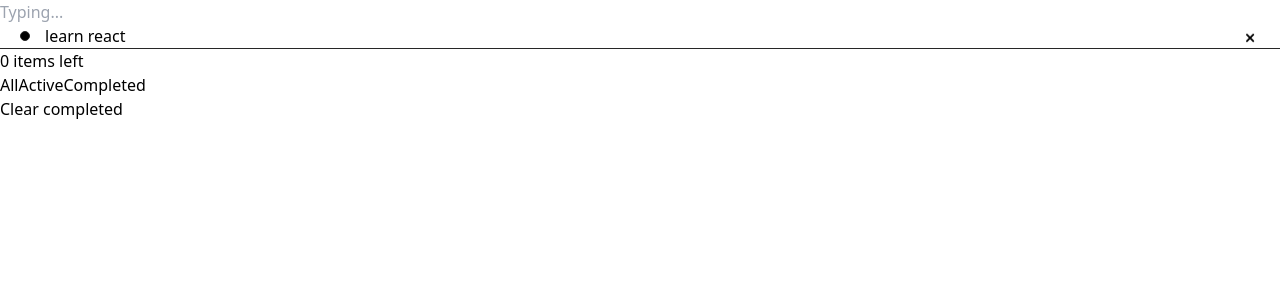
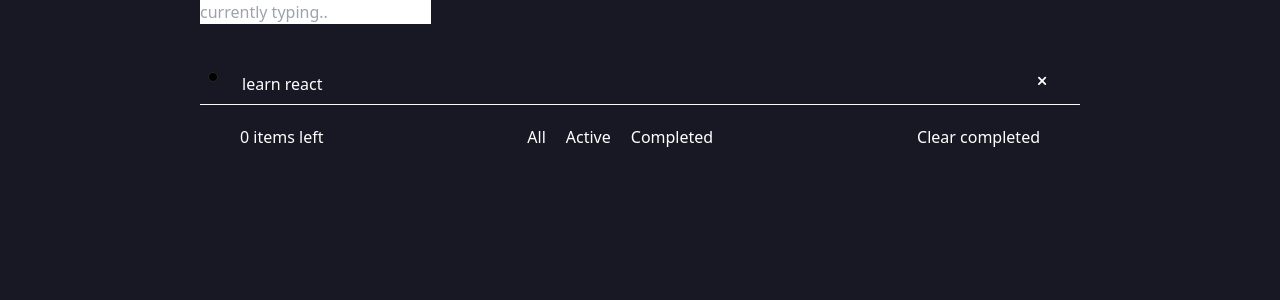
Before and after one commit to didiersnake/todo-app, a React (Create React App) app: page / in a window 1280 px wide. Shown: the top 300 px of the page. Built offline with nearby package versions, Linux system fonts and the light colour scheme; the HTML template or start-up script is replaced by a standard one.

Commit message:
delete item fixed

```diff
--- a/src/components/TodoItem.js
+++ b/src/components/TodoItem.js
@@ -11,14 +11,19 @@ const TodoItem = ({ id, status_, text, onClick, deleteI}) => {
       onClick(!status, id, status_, text)
     };
   return (
-    <div className="label">
-      <div
-        className={Boolean(status) ? "active" : "active completed"}
-        onClick={toggle}
-
-      />
-      <p>{text}</p>
-      <div className="gg-close-r" onClick={() => deleteI(id)}></div>
+    <div className="flex justify-between p-2 border-b-slate-50 border-b">
+      <div className="flex justify-center align-middle gap-6">
+        <div
+          className={
+            Boolean(status)
+              ? "w-4 h-4 rounded-full bg-transparent border-white border-2"
+              : "active completed"
+          }
+          onClick={toggle}
+        />
+        <p>{text}</p>
+      </div>
+      <div className="gg-close-r " onClick={() => deleteI(id, status_)}></div>
     </div>
   );
 };
--- a/src/components/todoItem.css
+++ b/src/components/todoItem.css
@@ -21,7 +21,7 @@
 
  .gg-close-r {
  box-sizing: border-box;
- position: fixed;
+ position: relative;
  right: 0;
  padding: 0 20px;
  display: block;
--- a/src/features/TodoList.js
+++ b/src/features/TodoList.js
@@ -1,5 +1,11 @@
 import React, { useState } from "react";
-import { addItem, selectAllTodo, deleteItem, deleteCompleted, setActiveItem } from "./todoSlice";
+import {
+  addItem,
+  selectAllTodo,
+  deleteItem,
+  deleteCompleted,
+  setActiveItem,
+} from "./todoSlice";
 import { useDispatch, useSelector } from "react-redux";
 import TodoItem from "../components/TodoItem";
 
@@ -56,7 +62,9 @@ export const TodoList = () => {
   });
  */
 
-  const orderedTodoList = todoItems.slice().sort((a, b) => b.date.localeCompare(a.date))
+  const orderedTodoList = todoItems
+    .slice()
+    .sort((a, b) => b.date.localeCompare(a.date));
   //todoList state items to display (active, completed)
   const displayStatus = (status) => {
     return setState(status);
@@ -73,12 +81,13 @@ export const TodoList = () => {
   };
 
   //delete item
-  const deleteTodoItem = (id) => {
+  const deleteTodoItem = (id, status_) => {
+    Boolean(status_) && setActiveItems((prevState) => prevState - 1);
       dispatch(deleteItem({ id: id }));
   };
 
   const clearCompleted = () => {
-    dispatch(deleteCompleted())
+    dispatch(deleteCompleted());
   };
 
   let content;
@@ -128,29 +137,33 @@ export const TodoList = () => {
   }
 
   return (
-    <div>
+    <div className="text-white flex justify-center align-middle flex-col gap-10">
       <div>
         <input
-          placeholder="Typing..."
+          placeholder="currently typing.."
           type="text"
           value={input}
           onChange={handleChange}
           onKeyDown={addTodoItem}
-          className=""
+          className="text-black"
         />
       </div>
-      <div>{content}</div>
       <div>
+        <div className="pb-3">{content}</div>
+        <div className="flex justify-between min-w-full py-2 px-10">
           <div>{`${activeItems} items left`}</div>
-        <div>
+          <div className="flex gap-5">
             <button onClick={() => displayStatus("all")}>All</button>
             <button onClick={() => displayStatus("active")}>Active</button>
-          <button onClick={() => displayStatus("completed")}>Completed</button>
+            <button onClick={() => displayStatus("completed")}>
+              Completed
+            </button>
           </div>
           <div>
             <button onClick={clearCompleted}>Clear completed</button>
           </div>
         </div>
       </div>
+    </div>
   );
 };
--- a/src/index.css
+++ b/src/index.css
@@ -2,3 +2,8 @@
 @tailwind base;
 @tailwind components;
 @tailwind utilities;
+
+body{
+    background-color: #181824;
+    padding: 0 200px;
+}
```
Lines whose indentation alone changed are shown as unchanged.
